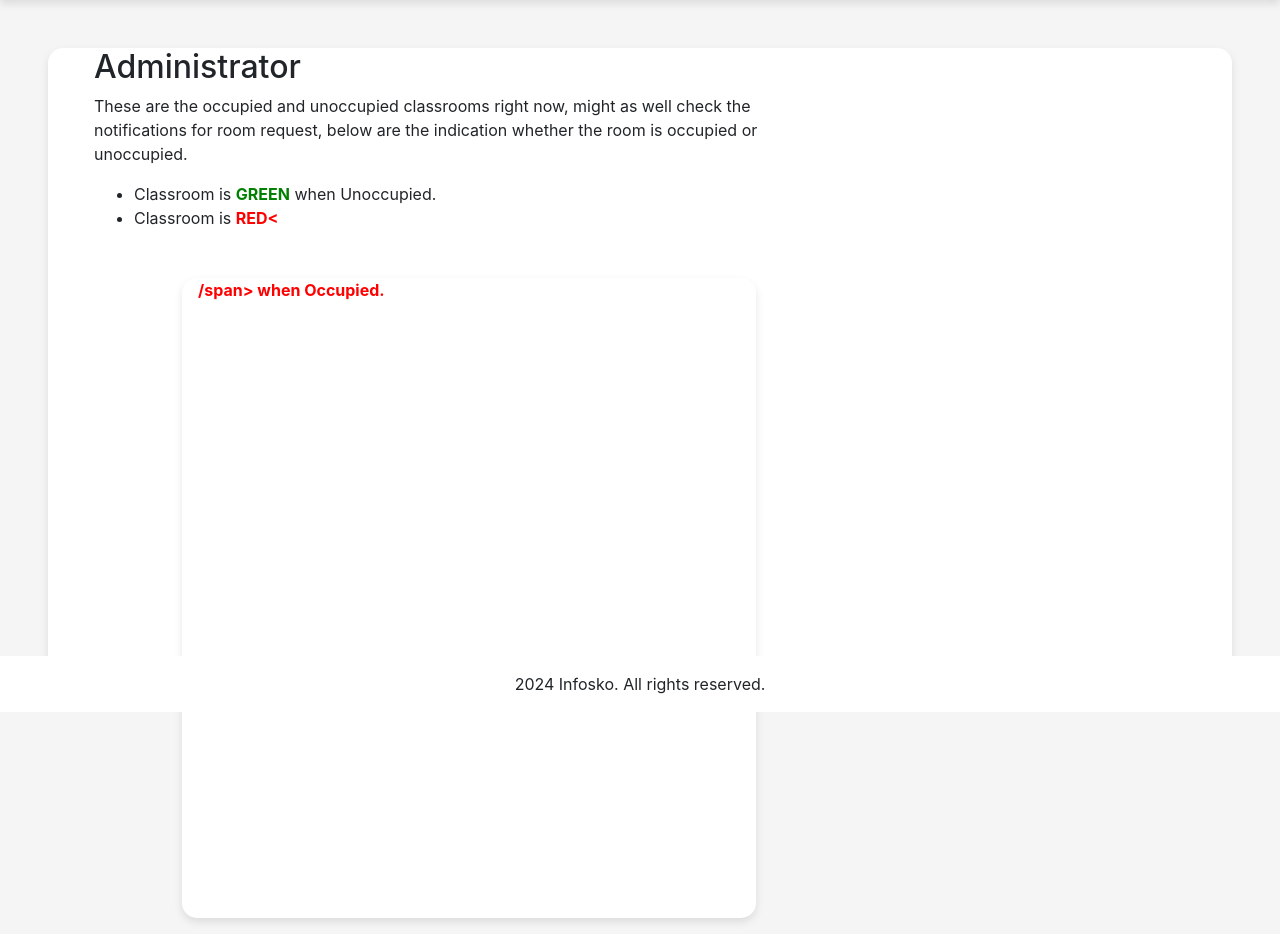
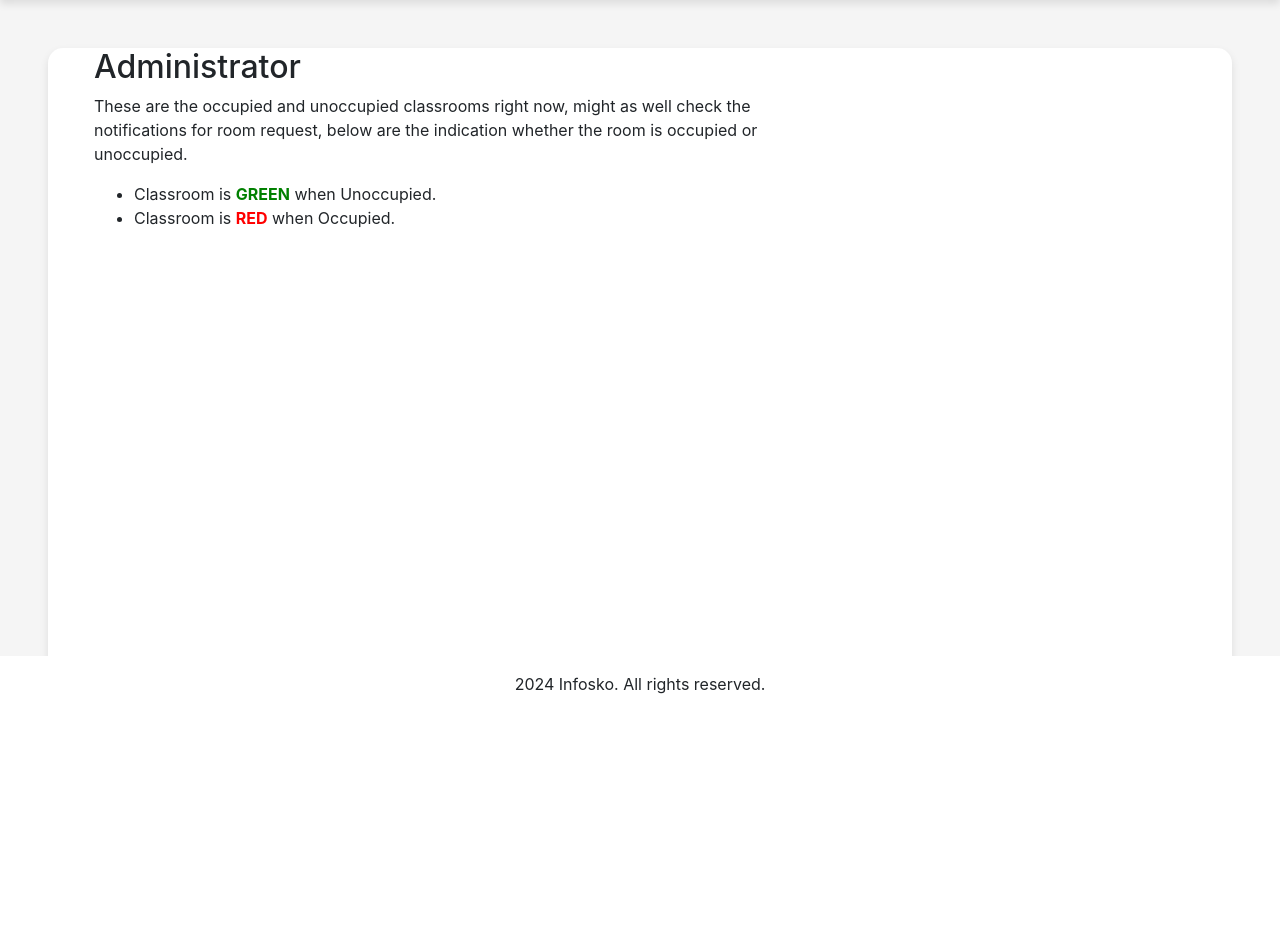
Before and after one commit to justanothernoob13xd/OFFICIAL-INFOSKO, a Django app: page /classroom/ in a window 1280 px wide. Shown: the part 88-1022 px from the top of the page. After the commit the page ends 782 px from the top, so only its background shows below. Run offline with Django 5.2, Linux system fonts and the light colour scheme; some libraries are stand-ins or nearby versions.

Commit message:
Second Commit

```diff
--- a/INFOSKO/main/templates/main/classroom.html
+++ b/INFOSKO/main/templates/main/classroom.html
@@ -18,7 +18,7 @@
         <p class="text-start">These are the occupied and unoccupied classrooms right now, might as well check the notifications for room request, below are the indication whether the room is occupied or unoccupied.</p>
         <ul>
             <li>Classroom is <span style="color: green; font-weight: 700;">GREEN</span> when Unoccupied.</li>
-            <li>Classroom is <span style="color: red; font-weight: 700;">RED< <div class="container-custom mt-5 ml-5 mr-5 pl-3">/span> when Occupied.</li>
+            <li>Classroom is <span style="color: red; font-weight: 700;">RED</span> when Occupied.</li>
         </ul>
         <div class="room-container" id="roomContainer">
             {% for classroom in classrooms %}
```
